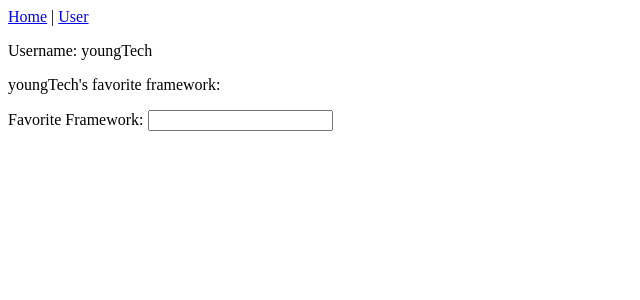
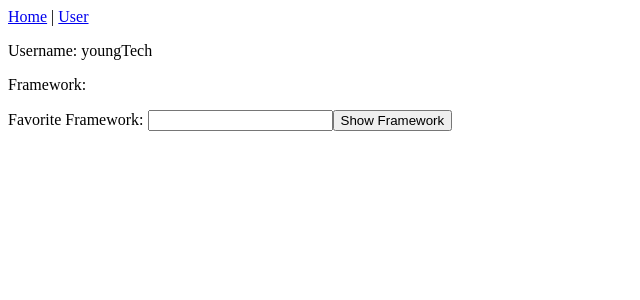
Before and after one commit to gen0sect/angular-test, an Angular app: page /user in a window 1280 px wide. Shown: the top 300 px of the page, without its empty margins (0-640 px from the left). Built offline with nearby package versions, Linux system fonts and the light colour scheme.

Commit message:
tested form control value

```diff
--- a/src/app/user/user.component.ts
+++ b/src/app/user/user.component.ts
@@ -1,18 +1,24 @@
 import {Component} from '@angular/core';
 import {FormsModule} from '@angular/forms';
+
 @Component({
   selector: 'app-user',
   template: `
     <p>Username: {{ username }}</p>
-    <p>{{ username }}'s favorite framework: {{ favoriteFramework }}</p>
+    <p>Framework: {{ favoriteFramework }}</p>
     <label for="framework">
       Favorite Framework:
-      <input type="text" id="framework" [(ngModel)]="favoriteFramework" />
+      <input id="framework" type="text" [(ngModel)]="favoriteFramework" />
     </label>
+    <button (click)="showFramework()">Show Framework</button>
   `,
   imports: [FormsModule],
 })
 export class UserComponent {
+  favoriteFramework = '';
   username = 'youngTech';
-  favoriteFramework = '';
+
+  showFramework() {
+    alert("his favorite framework is: " + this.favoriteFramework);
+  }
 }
```
